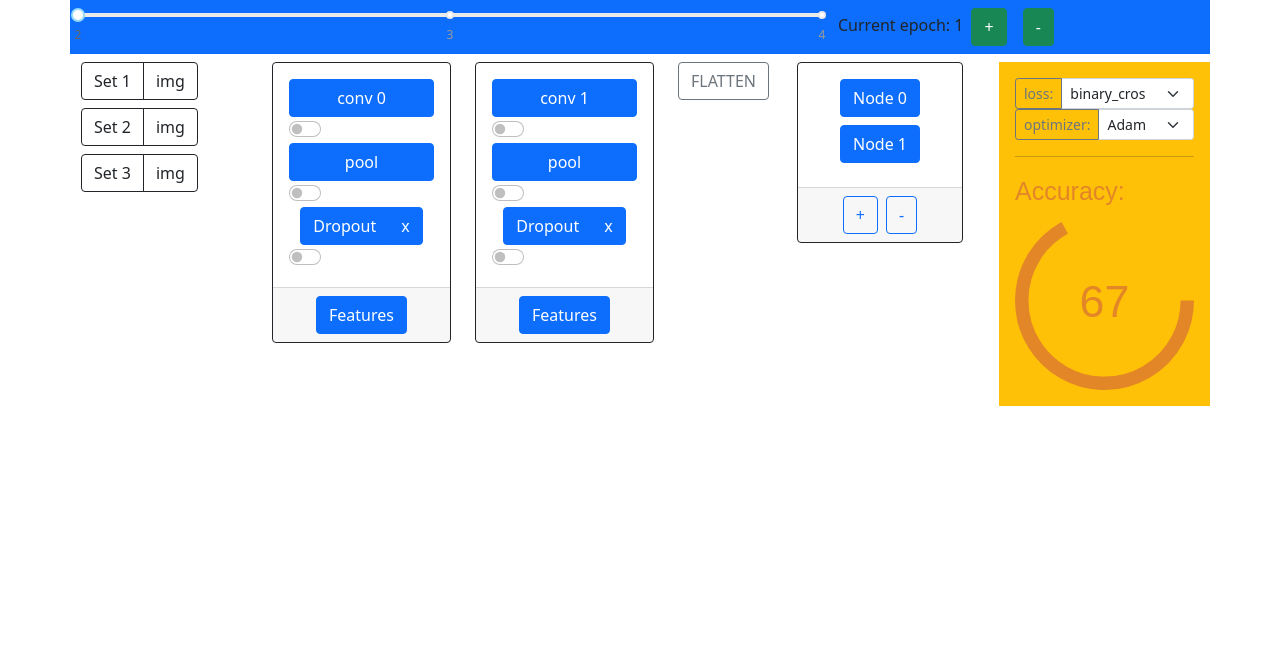
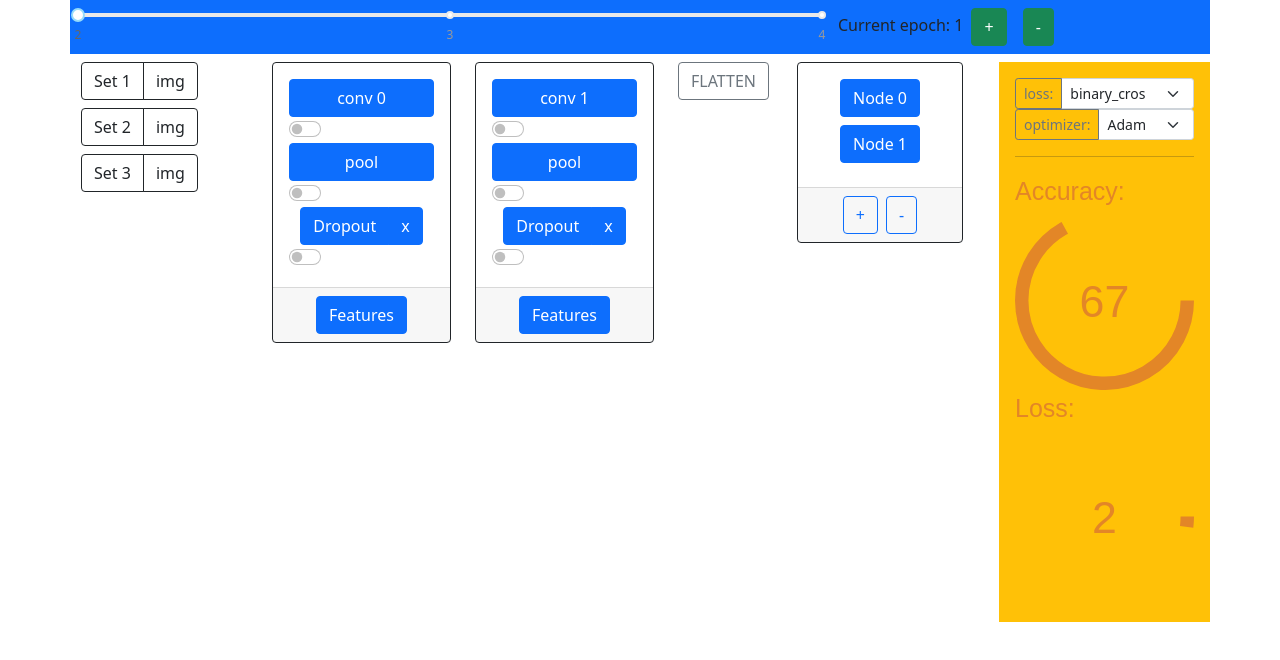
Before and after one commit to Wklej/CNNSIM, a React (Create React App) app: page / in a window 1280 px wide. Shown: the top 660 px of the page. Built offline with nearby package versions, Linux system fonts and the light colour scheme.

Commit message:
+ loss chart

```diff
--- a/src/Layers/Output.js
+++ b/src/Layers/Output.js
@@ -4,7 +4,7 @@ import { paramContext } from "../paramContext";
 import { testContext } from "../testContext";
 import SelectBundle from '../Modal/Components/SelectBundle';
 
-const Output = ({acc}) => {
+const Output = ({acc, loss}) => {
 
     const layerType = 'output'
     const id = null
@@ -44,6 +44,31 @@ const Output = ({acc}) => {
         )
     }
 
+    const LossChart = () => {
+        return(
+            <div>
+                <a style={{
+                    fontSize: '25px',
+                    fontFamily: 'sans-serif',
+                    color: '#E38627',
+                    }}>Loss: </a>
+                <PieChart
+                    data={[{ value: loss, key: 1, color: '#E38627' }]}
+                    reveal={loss}
+                    lineWidth={15}
+                    animate
+                    label={() => loss}
+                    labelStyle={{
+                        fontSize: '25px',
+                        fontFamily: 'sans-serif',
+                        fill: '#E38627',
+                        }}
+                    labelPosition={0}
+                />
+            </div>
+        )
+    }
+
     const optionValuesLoss = () => {
         const inputValue = getValues(null, 'input').model
 
@@ -62,6 +87,7 @@ const Output = ({acc}) => {
             <hr />
 
             {AccuracyChart()}
+            {LossChart()}
         </div>
      );
 }
--- a/src/Workflow.js
+++ b/src/Workflow.js
@@ -42,7 +42,7 @@ const Workflow = ({numLayers, handleImageChange, handleModelChange}) => {
               <Fully />
             </div>
             <div className="col p-3 bg-warning">
-              <Output acc={67} />
+              <Output acc={67} loss={2} />
             </div>
 
           </div>
```
